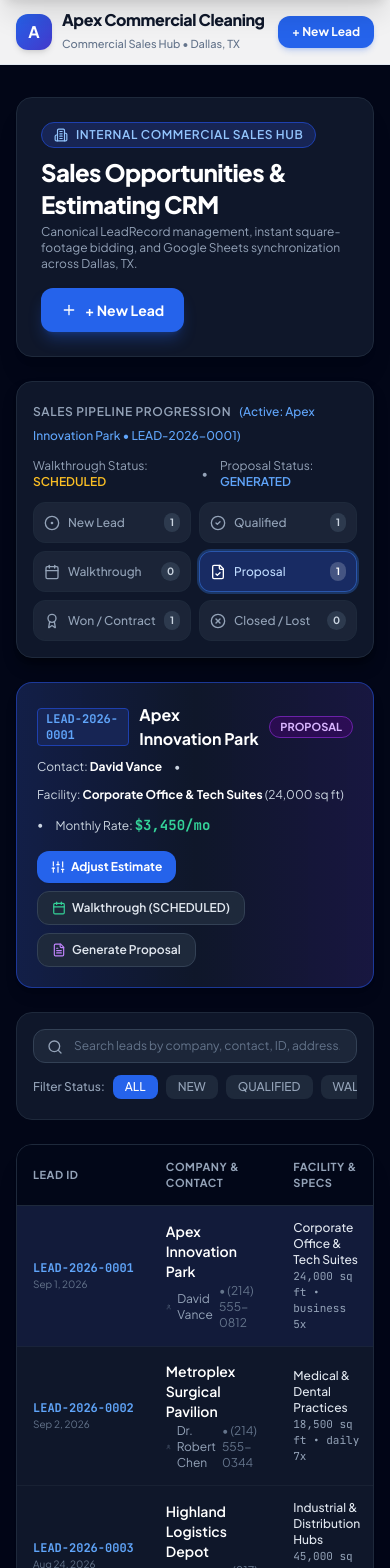
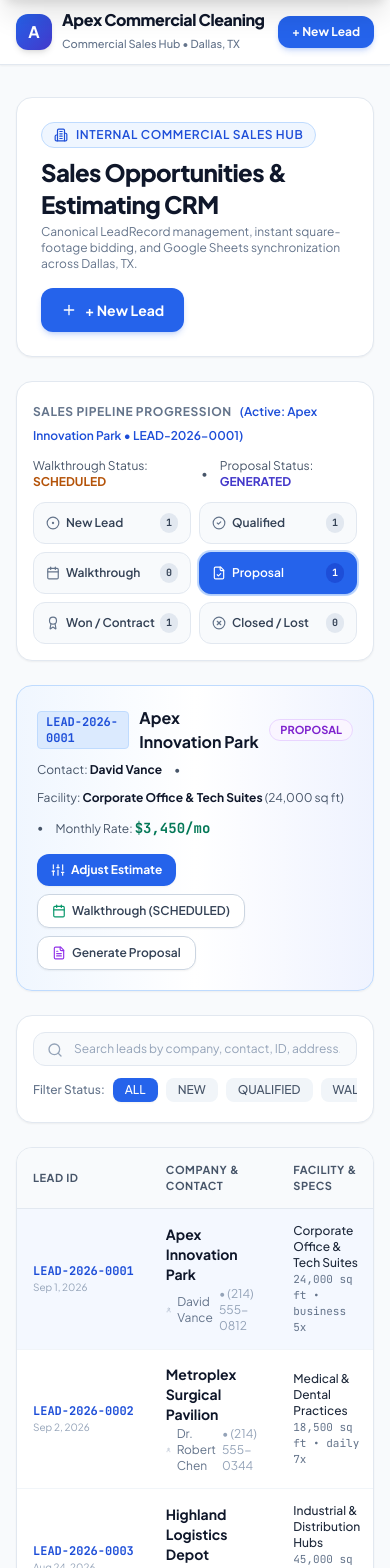
Before and after one commit to Jean-ius/commercial-cleaning-demo, a React (Vite) app: page / in a window 390 px wide. Shown: the part 340-1908 px from the top of the page. Built offline with nearby package versions, Linux system fonts and the light colour scheme; no server answers.

Commit message:
fix(ui): restore crisp white corporate background and light theme across CRM components

```diff
--- a/src/App.tsx
+++ b/src/App.tsx
@@ -300,7 +300,7 @@ export const App: React.FC = () => {
   }, [currentView]);
 
   return (
-    <div className="min-h-screen bg-slate-950 text-slate-100 flex flex-col font-sans selection:bg-blue-600 selection:text-white">
+    <div className="min-h-screen bg-slate-50 text-slate-900 flex flex-col font-sans selection:bg-blue-600 selection:text-white">
 
       {/* 1. Loom Pitch Mode Toolbar (Demo-specific, hidden on proposal view) */}
       {!isProductionPreview && currentView !== 'proposal' && (
@@ -363,7 +363,7 @@ export const App: React.FC = () => {
             />
 
             {/* Integrated Estimator connected directly to activeLead */}
-            <div className="border-t border-slate-800/80 pt-4 bg-slate-900/40">
+            <div className="border-t border-slate-200 pt-4 bg-slate-50/60">
               <CommercialQuoteCalculator
                 brandConfig={brandConfig}
                 activeLead={activeLead}
--- a/src/components/leads/SalesDashboard.tsx
+++ b/src/components/leads/SalesDashboard.tsx
@@ -58,19 +58,19 @@ export const SalesDashboard: React.FC<SalesDashboardProps> = ({
   const getStatusBadge = (status: LeadStatus) => {
     switch (status) {
       case 'NEW':
-        return 'bg-blue-950/60 text-blue-300 border-blue-800';
+        return 'bg-blue-50 text-blue-700 border-blue-200';
       case 'QUALIFIED':
-        return 'bg-indigo-950/60 text-indigo-300 border-indigo-800';
+        return 'bg-indigo-50 text-indigo-700 border-indigo-200';
       case 'WALKTHROUGH':
-        return 'bg-amber-950/60 text-amber-300 border-amber-800';
+        return 'bg-amber-50 text-amber-700 border-amber-200';
       case 'PROPOSAL':
-        return 'bg-purple-950/60 text-purple-300 border-purple-800';
+        return 'bg-purple-50 text-purple-700 border-purple-200';
       case 'WON':
-        return 'bg-emerald-950/60 text-emerald-300 border-emerald-800';
+        return 'bg-emerald-50 text-emerald-700 border-emerald-200 font-bold';
       case 'LOST':
-        return 'bg-rose-950/60 text-rose-300 border-rose-800';
+        return 'bg-rose-50 text-rose-700 border-rose-200';
       default:
-        return 'bg-slate-800 text-slate-300 border-slate-700';
+        return 'bg-slate-100 text-slate-700 border-slate-200';
     }
   };
 
@@ -83,16 +83,16 @@ export const SalesDashboard: React.FC<SalesDashboardProps> = ({
     <div className="py-8 px-4 sm:px-6 lg:px-8 max-w-7xl mx-auto space-y-6">
 
       {/* Top Header & Actions */}
-      <div className="flex flex-col sm:flex-row sm:items-center sm:justify-between gap-4 bg-slate-900 border border-slate-800 rounded-2xl p-6 shadow-xl">
+      <div className="flex flex-col sm:flex-row sm:items-center sm:justify-between gap-4 bg-white border border-slate-200 rounded-2xl p-6 shadow-sm">
         <div>
-          <div className="inline-flex items-center gap-2 px-3 py-1 rounded-full bg-blue-950 border border-blue-800 text-blue-300 text-xs font-semibold uppercase tracking-wider mb-2">
+          <div className="inline-flex items-center gap-2 px-3 py-1 rounded-full bg-blue-50 border border-blue-200 text-blue-700 text-xs font-semibold uppercase tracking-wider mb-2">
             <Building2 className="w-3.5 h-3.5" />
             <span>Internal Commercial Sales Hub</span>
           </div>
-          <h1 className="text-2xl sm:text-3xl font-extrabold text-white tracking-tight">
+          <h1 className="text-2xl sm:text-3xl font-extrabold text-slate-900 tracking-tight">
             Sales Opportunities &amp; Estimating CRM
           </h1>
-          <p className="text-xs sm:text-sm text-slate-400 mt-1">
+          <p className="text-xs sm:text-sm text-slate-500 mt-1">
             Canonical LeadRecord management, instant square-footage bidding, and Google Sheets synchronization across {brandConfig.primaryCity}.
           </p>
         </div>
@@ -101,7 +101,7 @@ export const SalesDashboard: React.FC<SalesDashboardProps> = ({
           <button
             type="button"
             onClick={onOpenNewLeadModal}
-            className="flex items-center gap-2 px-5 py-3 rounded-xl bg-blue-600 hover:bg-blue-500 text-white font-bold text-sm shadow-lg shadow-blue-600/30 transition-all hover:scale-[1.02] active:scale-[0.98] cursor-pointer"
+            className="flex items-center gap-2 px-5 py-3 rounded-xl bg-blue-600 hover:bg-blue-700 text-white font-bold text-sm shadow-md shadow-blue-600/20 transition-all hover:scale-[1.02] active:scale-[0.98] cursor-pointer"
           >
             <Plus className="w-4 h-4" />
             <span>+ New Lead</span>
@@ -122,13 +122,13 @@ export const SalesDashboard: React.FC<SalesDashboardProps> = ({
 
       {/* Active Lead Highlight Banner (if selected) */}
       {activeLead && (
-        <div className="bg-gradient-to-r from-blue-950/80 via-slate-900 to-indigo-950/80 border border-blue-800/80 rounded-2xl p-5 shadow-lg flex flex-col md:flex-row md:items-center md:justify-between gap-4">
+        <div className="bg-gradient-to-r from-blue-50/90 via-white to-indigo-50/90 border border-blue-200 rounded-2xl p-5 shadow-sm flex flex-col md:flex-row md:items-center md:justify-between gap-4">
           <div className="space-y-1">
             <div className="flex items-center gap-2.5">
-              <span className="font-mono text-xs font-bold text-blue-400 bg-blue-950 px-2 py-0.5 rounded border border-blue-800">
+              <span className="font-mono text-xs font-bold text-blue-700 bg-blue-100 px-2 py-0.5 rounded border border-blue-200">
                 {activeLead.leadId}
               </span>
-              <h3 className="text-base sm:text-lg font-bold text-white">
+              <h3 className="text-base sm:text-lg font-bold text-slate-900">
                 {activeLead.companyName}
               </h3>
               <span className={`text-[11px] px-2.5 py-0.5 rounded-full font-bold border ${getStatusBadge(activeLead.status)}`}>
@@ -136,12 +136,12 @@ export const SalesDashboard: React.FC<SalesDashboardProps> = ({
               </span>
             </div>
 
-            <p className="text-xs text-slate-300 flex flex-wrap items-center gap-3 pt-1">
-              <span>Contact: <strong className="text-white">{activeLead.fullName || 'Not specified'}</strong></span>
+            <p className="text-xs text-slate-600 flex flex-wrap items-center gap-3 pt-1">
+              <span>Contact: <strong className="text-slate-900">{activeLead.fullName || 'Not specified'}</strong></span>
               <span>•</span>
-              <span>Facility: <strong className="text-white">{getSectorName(activeLead.facilityType)}</strong> ({activeLead.squareFootage.toLocaleString()} sq ft)</span>
+              <span>Facility: <strong className="text-slate-900">{getSectorName(activeLead.facilityType)}</strong> ({activeLead.squareFootage.toLocaleString()} sq ft)</span>
               <span>•</span>
-              <span>Monthly Rate: <strong className="text-emerald-400 font-mono text-sm">{formatCurrency(activeLead.monthlyEstimate)}/mo</strong></span>
+              <span>Monthly Rate: <strong className="text-emerald-700 font-mono text-sm">{formatCurrency(activeLead.monthlyEstimate)}/mo</strong></span>
             </p>
           </div>
 
@@ -149,7 +149,7 @@ export const SalesDashboard: React.FC<SalesDashboardProps> = ({
             <button
               type="button"
               onClick={() => onOpenEstimatorForLead(activeLead)}
-              className="flex items-center gap-1.5 px-3.5 py-2 rounded-xl bg-blue-600 hover:bg-blue-500 text-white text-xs font-bold transition-all shadow-sm cursor-pointer"
+              className="flex items-center gap-1.5 px-3.5 py-2 rounded-xl bg-blue-600 hover:bg-blue-700 text-white text-xs font-bold transition-all shadow-sm cursor-pointer"
             >
               <Sliders className="w-3.5 h-3.5" />
               <span>Adjust Estimate</span>
@@ -158,18 +158,18 @@ export const SalesDashboard: React.FC<SalesDashboardProps> = ({
             <button
               type="button"
               onClick={() => onOpenWalkthroughModal(activeLead)}
-              className="flex items-center gap-1.5 px-3.5 py-2 rounded-xl bg-slate-800 hover:bg-slate-700 border border-slate-700 text-slate-200 text-xs font-semibold transition-all cursor-pointer"
+              className="flex items-center gap-1.5 px-3.5 py-2 rounded-xl bg-white hover:bg-slate-50 border border-slate-300 text-slate-700 text-xs font-semibold transition-all cursor-pointer shadow-sm"
             >
-              <Calendar className="w-3.5 h-3.5 text-emerald-400" />
+              <Calendar className="w-3.5 h-3.5 text-emerald-600" />
               <span>Walkthrough ({activeLead.walkthroughStatus})</span>
             </button>
 
             <button
               type="button"
               onClick={() => onOpenProposalForLead(activeLead)}
-              className="flex items-center gap-1.5 px-3.5 py-2 rounded-xl bg-slate-800 hover:bg-slate-700 border border-slate-700 text-slate-200 text-xs font-semibold transition-all cursor-pointer"
+              className="flex items-center gap-1.5 px-3.5 py-2 rounded-xl bg-white hover:bg-slate-50 border border-slate-300 text-slate-700 text-xs font-semibold transition-all cursor-pointer shadow-sm"
             >
-              <FileText className="w-3.5 h-3.5 text-purple-400" />
+              <FileText className="w-3.5 h-3.5 text-purple-600" />
               <span>Generate Proposal</span>
             </button>
           </div>
@@ -177,7 +177,7 @@ export const SalesDashboard: React.FC<SalesDashboardProps> = ({
       )}
 
       {/* Filter & Search Controls */}
-      <div className="flex flex-col sm:flex-row sm:items-center sm:justify-between gap-3 bg-slate-900 border border-slate-800 rounded-2xl p-4">
+      <div className="flex flex-col sm:flex-row sm:items-center sm:justify-between gap-3 bg-white border border-slate-200 rounded-2xl p-4 shadow-sm">
         <div className="relative flex-1 max-w-md">
           <Search className="absolute left-3.5 top-2.5 w-4 h-4 text-slate-400" />
           <input
@@ -185,12 +185,12 @@ export const SalesDashboard: React.FC<SalesDashboardProps> = ({
             placeholder="Search leads by company, contact, ID, address..."
             value={searchTerm}
             onChange={(e) => setSearchTerm(e.target.value)}
-            className="w-full pl-10 pr-4 py-2 text-xs sm:text-sm bg-slate-800/90 border border-slate-700 rounded-xl text-white placeholder-slate-500 focus:outline-none focus:border-blue-500"
+            className="w-full pl-10 pr-4 py-2 text-xs sm:text-sm bg-slate-50 border border-slate-200 rounded-xl text-slate-900 placeholder-slate-400 focus:outline-none focus:border-blue-500 focus:bg-white"
           />
         </div>
 
         <div className="flex items-center gap-2 overflow-x-auto pb-1 sm:pb-0">
-          <span className="text-xs text-slate-400 font-medium whitespace-nowrap">Filter Status:</span>
+          <span className="text-xs text-slate-500 font-medium whitespace-nowrap">Filter Status:</span>
           {['ALL', 'NEW', 'QUALIFIED', 'WALKTHROUGH', 'PROPOSAL', 'WON', 'LOST'].map((st) => (
             <button
               key={st}
@@ -198,8 +198,8 @@ export const SalesDashboard: React.FC<SalesDashboardProps> = ({
               onClick={() => setFilterStatus(st)}
               className={`px-3 py-1 rounded-lg text-xs font-medium transition-all whitespace-nowrap cursor-pointer ${
                 filterStatus === st
-                  ? 'bg-blue-600 text-white font-bold'
-                  : 'bg-slate-800 text-slate-400 hover:text-white hover:bg-slate-700'
+                  ? 'bg-blue-600 text-white font-bold shadow-sm'
+                  : 'bg-slate-100 text-slate-600 hover:text-slate-900 hover:bg-slate-200'
               }`}
             >
               {st}
@@ -209,10 +209,10 @@ export const SalesDashboard: React.FC<SalesDashboardProps> = ({
       </div>
 
       {/* Leads Table (Executive 15-Column Mirror) */}
-      <div className="bg-slate-900 border border-slate-800 rounded-2xl overflow-hidden shadow-xl">
+      <div className="bg-white border border-slate-200 rounded-2xl overflow-hidden shadow-sm">
         <div className="overflow-x-auto">
-          <table className="w-full text-left text-xs text-slate-300">
-            <thead className="bg-slate-950/90 border-b border-slate-800 text-[11px] font-bold text-slate-400 uppercase tracking-wider">
+          <table className="w-full text-left text-xs text-slate-700">
+            <thead className="bg-slate-50 border-b border-slate-200 text-[11px] font-bold text-slate-600 uppercase tracking-wider">
               <tr>
                 <th className="py-3.5 px-4">Lead ID</th>
                 <th className="py-3.5 px-4">Company &amp; Contact</th>
@@ -224,7 +224,7 @@ export const SalesDashboard: React.FC<SalesDashboardProps> = ({
                 <th className="py-3.5 px-4 text-right">Actions</th>
               </tr>
             </thead>
-            <tbody className="divide-y divide-slate-800/60">
+            <tbody className="divide-y divide-slate-100">
               {filteredLeads.length === 0 ? (
                 <tr>
                   <td colSpan={8} className="py-12 text-center text-slate-500">
@@ -241,50 +241,50 @@ export const SalesDashboard: React.FC<SalesDashboardProps> = ({
                       onClick={() => onSelectLead(lead)}
                       className={`transition-colors cursor-pointer ${
                         isSelected
-                          ? 'bg-blue-950/40 hover:bg-blue-950/60'
-                          : 'hover:bg-slate-800/50'
+                          ? 'bg-blue-50/70 hover:bg-blue-50'
+                          : 'hover:bg-slate-50/80'
                       }`}
                     >
                       {/* Lead ID */}
-                      <td className="py-3.5 px-4 font-mono font-bold text-blue-400 whitespace-nowrap">
+                      <td className="py-3.5 px-4 font-mono font-bold text-blue-700 whitespace-nowrap">
                         {lead.leadId}
-                        <span className="block font-sans text-[10px] font-normal text-slate-500">
+                        <span className="block font-sans text-[10px] font-normal text-slate-400">
                           {lead.createdDate}
                         </span>
                       </td>
 
                       {/* Company & Contact */}
                       <td className="py-3.5 px-4">
-                        <strong className="text-white font-semibold text-sm block">
+                        <strong className="text-slate-900 font-bold text-sm block">
                           {lead.companyName}
                         </strong>
-                        <span className="text-slate-400 flex items-center gap-1.5 mt-0.5">
-                          <User className="w-3 h-3 text-slate-500" />
+                        <span className="text-slate-500 flex items-center gap-1.5 mt-0.5">
+                          <User className="w-3 h-3 text-slate-400" />
                           <span>{lead.fullName || 'No contact specified'}</span>
                           {lead.phoneNumber && (
-                            <span className="text-slate-500">• {lead.phoneNumber}</span>
+                            <span className="text-slate-400">• {lead.phoneNumber}</span>
                           )}
                         </span>
                       </td>
 
                       {/* Facility & Specs */}
                       <td className="py-3.5 px-4">
-                        <span className="text-slate-200 font-medium block">
+                        <span className="text-slate-800 font-medium block">
                           {getSectorName(lead.facilityType)}
                         </span>
-                        <span className="text-slate-400 text-[11px] font-mono">
+                        <span className="text-slate-500 text-[11px] font-mono">
                           {lead.squareFootage.toLocaleString()} sq ft • {lead.cleaningFrequency.replace('_', ' ')}
                         </span>
                       </td>
 
                       {/* Monthly Estimate */}
-                      <td className="py-3.5 px-4 text-right font-mono font-bold text-emerald-400 text-sm tabular-nums whitespace-nowrap">
+                      <td className="py-3.5 px-4 text-right font-mono font-bold text-emerald-700 text-sm tabular-nums whitespace-nowrap">
                         {lead.monthlyEstimate > 0 ? (
                           formatCurrency(lead.monthlyEstimate)
                         ) : (
-                          <span className="text-slate-500 font-sans text-xs">Uncalculated</span>
+                          <span className="text-slate-400 font-sans text-xs">Uncalculated</span>
                         )}
-                        <span className="block font-sans text-[10px] font-normal text-slate-500">
+                        <span className="block font-sans text-[10px] font-normal text-slate-400">
                           ACV: {formatCurrency(lead.annualContractValue || lead.monthlyEstimate * 12)}
                         </span>
                       </td>
@@ -293,10 +293,10 @@ export const SalesDashboard: React.FC<SalesDashboardProps> = ({
                       <td className="py-3.5 px-4 text-center whitespace-nowrap">
                         <span className={`text-[10px] px-2 py-0.5 rounded-full font-bold border ${
                           lead.walkthroughStatus === 'COMPLETED'
-                            ? 'bg-emerald-950/60 text-emerald-300 border-emerald-800'
+                            ? 'bg-emerald-50 text-emerald-700 border-emerald-200'
                             : lead.walkthroughStatus === 'SCHEDULED'
-                            ? 'bg-amber-950/60 text-amber-300 border-amber-800'
-                            : 'bg-slate-800 text-slate-400 border-slate-700'
+                            ? 'bg-amber-50 text-amber-700 border-amber-200'
+                            : 'bg-slate-100 text-slate-500 border-slate-200'
                         }`}>
                           {lead.walkthroughStatus}
                         </span>
@@ -306,10 +306,10 @@ export const SalesDashboard: React.FC<SalesDashboardProps> = ({
                       <td className="py-3.5 px-4 text-center whitespace-nowrap">
                         <span className={`text-[10px] px-2 py-0.5 rounded-full font-bold border ${
                           lead.proposalStatus === 'ACCEPTED'
-                            ? 'bg-emerald-950/60 text-emerald-300 border-emerald-800'
+                            ? 'bg-emerald-50 text-emerald-700 border-emerald-200'
                             : lead.proposalStatus === 'GENERATED' || lead.proposalStatus === 'SENT'
-                            ? 'bg-purple-950/60 text-purple-300 border-purple-800'
-                            : 'bg-slate-800 text-slate-400 border-slate-700'
+                            ? 'bg-purple-50 text-purple-700 border-purple-200'
+                            : 'bg-slate-100 text-slate-500 border-slate-200'
                         }`}>
                           {lead.proposalStatus}
                         </span>
@@ -329,7 +329,7 @@ export const SalesDashboard: React.FC<SalesDashboardProps> = ({
                             type="button"
                             title="Open in Estimator"
                             onClick={() => onOpenEstimatorForLead(lead)}
-                            className="p-1.5 rounded-lg bg-slate-800 hover:bg-blue-600 text-slate-300 hover:text-white transition-colors cursor-pointer"
+                            className="p-1.5 rounded-lg bg-slate-100 hover:bg-blue-50 border border-slate-200 text-slate-600 hover:text-blue-700 transition-colors cursor-pointer"
                           >
                             <Sliders className="w-3.5 h-3.5" />
                           </button>
@@ -337,7 +337,7 @@ export const SalesDashboard: React.FC<SalesDashboardProps> = ({
                             type="button"
                             title="Schedule Walkthrough"
                             onClick={() => onOpenWalkthroughModal(lead)}
-                            className="p-1.5 rounded-lg bg-slate-800 hover:bg-emerald-600 text-slate-300 hover:text-white transition-colors cursor-pointer"
+                            className="p-1.5 rounded-lg bg-slate-100 hover:bg-emerald-50 border border-slate-200 text-slate-600 hover:text-emerald-700 transition-colors cursor-pointer"
                           >
                             <Calendar className="w-3.5 h-3.5" />
                           </button>
@@ -345,7 +345,7 @@ export const SalesDashboard: React.FC<SalesDashboardProps> = ({
                             type="button"
                             title="Generate Proposal"
                             onClick={() => onOpenProposalForLead(lead)}
-                            className="p-1.5 rounded-lg bg-slate-800 hover:bg-purple-600 text-slate-300 hover:text-white transition-colors cursor-pointer"
+                            className="p-1.5 rounded-lg bg-slate-100 hover:bg-purple-50 border border-slate-200 text-slate-600 hover:text-purple-700 transition-colors cursor-pointer"
                           >
                             <FileText className="w-3.5 h-3.5" />
                           </button>
--- a/src/components/leads/SalesPipelineBar.tsx
+++ b/src/components/leads/SalesPipelineBar.tsx
@@ -36,25 +36,25 @@ export const SalesPipelineBar: React.FC<SalesPipelineBarProps> = ({
   }, {} as Record<LeadStatus, number>);
 
   return (
-    <div className="bg-slate-900 border border-slate-800 rounded-2xl p-4 mb-6 shadow-lg shadow-black/40">
+    <div className="bg-white border border-slate-200 rounded-2xl p-4 mb-6 shadow-sm">
       <div className="flex flex-col lg:flex-row lg:items-center lg:justify-between gap-3 mb-3">
         <div>
-          <span className="text-xs font-semibold text-slate-400 uppercase tracking-wider">
+          <span className="text-xs font-bold text-slate-500 uppercase tracking-wider">
             Sales Pipeline Progression
           </span>
           {activeLead && (
-            <span className="ml-2 text-xs text-blue-400 font-medium">
+            <span className="ml-2 text-xs text-blue-700 font-semibold">
               (Active: {activeLead.companyName} • {activeLead.leadId})
             </span>
           )}
         </div>
         {activeLead && (
-          <div className="flex items-center gap-3 text-xs text-slate-400">
+          <div className="flex items-center gap-3 text-xs text-slate-600">
             <span>
               Walkthrough Status:{' '}
-              <span className={`font-semibold ${
-                activeLead.walkthroughStatus === 'COMPLETED' ? 'text-emerald-400' :
-                activeLead.walkthroughStatus === 'SCHEDULED' ? 'text-amber-400' : 'text-slate-500'
+              <span className={`font-bold ${
+                activeLead.walkthroughStatus === 'COMPLETED' ? 'text-emerald-700' :
+                activeLead.walkthroughStatus === 'SCHEDULED' ? 'text-amber-700' : 'text-slate-500'
               }`}>
                 {activeLead.walkthroughStatus}
               </span>
@@ -62,9 +62,10 @@ export const SalesPipelineBar: React.FC<SalesPipelineBarProps> = ({
             <span>•</span>
             <span>
               Proposal Status:{' '}
-              <span className={`font-semibold ${
-                activeLead.proposalStatus === 'ACCEPTED' ? 'text-emerald-400' :
-                activeLead.proposalStatus === 'GENERATED' || activeLead.proposalStatus === 'SENT' ? 'text-blue-400' : 'text-slate-500'
+              <span className={`font-bold ${
+                activeLead.proposalStatus === 'ACCEPTED' ? 'text-emerald-700' :
+                activeLead.proposalStatus === 'SENT' ? 'text-blue-700' :
+                activeLead.proposalStatus === 'GENERATED' ? 'text-indigo-700' : 'text-slate-500'
               }`}>
                 {activeLead.proposalStatus}
               </span>
@@ -73,42 +74,37 @@ export const SalesPipelineBar: React.FC<SalesPipelineBarProps> = ({
         )}
       </div>
 
-      {/* Interactive Stages Bar */}
+      {/* Stage Flow Pills */}
       <div className="grid grid-cols-2 sm:grid-cols-3 lg:grid-cols-6 gap-2">
         {PIPELINE_STAGES.map((stage) => {
           const Icon = stage.icon;
           const isCurrent = activeLead?.status === stage.id;
-          const count = counts[stage.id] || 0;
-
-          let badgeColor = "bg-slate-800/80 text-slate-400 hover:bg-slate-800 border-slate-800";
-          if (isCurrent) {
-            if (stage.id === 'WON') {
-              badgeColor = "bg-emerald-900/60 text-emerald-200 border-emerald-500/50 ring-2 ring-emerald-500/30";
-            } else if (stage.id === 'LOST') {
-              badgeColor = "bg-rose-900/60 text-rose-200 border-rose-500/50 ring-2 ring-rose-500/30";
-            } else {
-              badgeColor = "bg-blue-900/60 text-blue-200 border-blue-500/50 ring-2 ring-blue-500/30";
-            }
-          }
+          const stageCount = counts[stage.id] || 0;
 
           return (
             <button
               key={stage.id}
               type="button"
+              onClick={() => onStatusChange(stage.id)}
               disabled={!activeLead}
-              onClick={() => onStatusChange(stage.id)}
-              className={`flex items-center justify-between p-2.5 rounded-xl border text-left transition-all ${badgeColor} ${
-                activeLead ? 'cursor-pointer hover:border-slate-600' : 'opacity-70 cursor-default'
-              }`}
+              className={`flex items-center justify-between px-3 py-2.5 rounded-xl border text-xs font-semibold transition-all cursor-pointer ${
+                isCurrent
+                  ? 'bg-blue-600 text-white border-blue-600 shadow-sm shadow-blue-500/20 ring-2 ring-blue-500/30'
+                  : 'bg-slate-50 hover:bg-slate-100 text-slate-700 border-slate-200 hover:border-slate-300'
+              } ${!activeLead ? 'opacity-60 cursor-not-allowed' : ''}`}
             >
-              <div className="flex items-center gap-2 min-w-0">
-                <Icon className={`w-4 h-4 shrink-0 ${isCurrent ? 'text-white' : 'text-slate-400'}`} />
-                <span className="text-xs font-medium truncate">{stage.label}</span>
+              <div className="flex items-center gap-1.5 truncate">
+                <Icon className={`w-3.5 h-3.5 shrink-0 ${isCurrent ? 'text-white' : 'text-slate-500'}`} />
+                <span className="truncate">{stage.label}</span>
               </div>
-              <span className={`text-[10px] px-1.5 py-0.5 rounded-full font-bold ml-1 ${
-                isCurrent ? 'bg-white/20 text-white' : 'bg-slate-700/80 text-slate-300'
-              }`}>
-                {count}
+              <span
+                className={`text-[10px] font-mono font-bold px-1.5 py-0.5 rounded-full ${
+                  isCurrent
+                    ? 'bg-blue-700 text-white'
+                    : 'bg-slate-200 text-slate-700'
+                }`}
+              >
+                {stageCount}
               </span>
             </button>
           );
```
Also changed, not shown: src/components/leads/InternalWalkthroughModal.tsx (+25 -25 lines), src/components/leads/NewLeadModal.tsx (+37 -37 lines).
